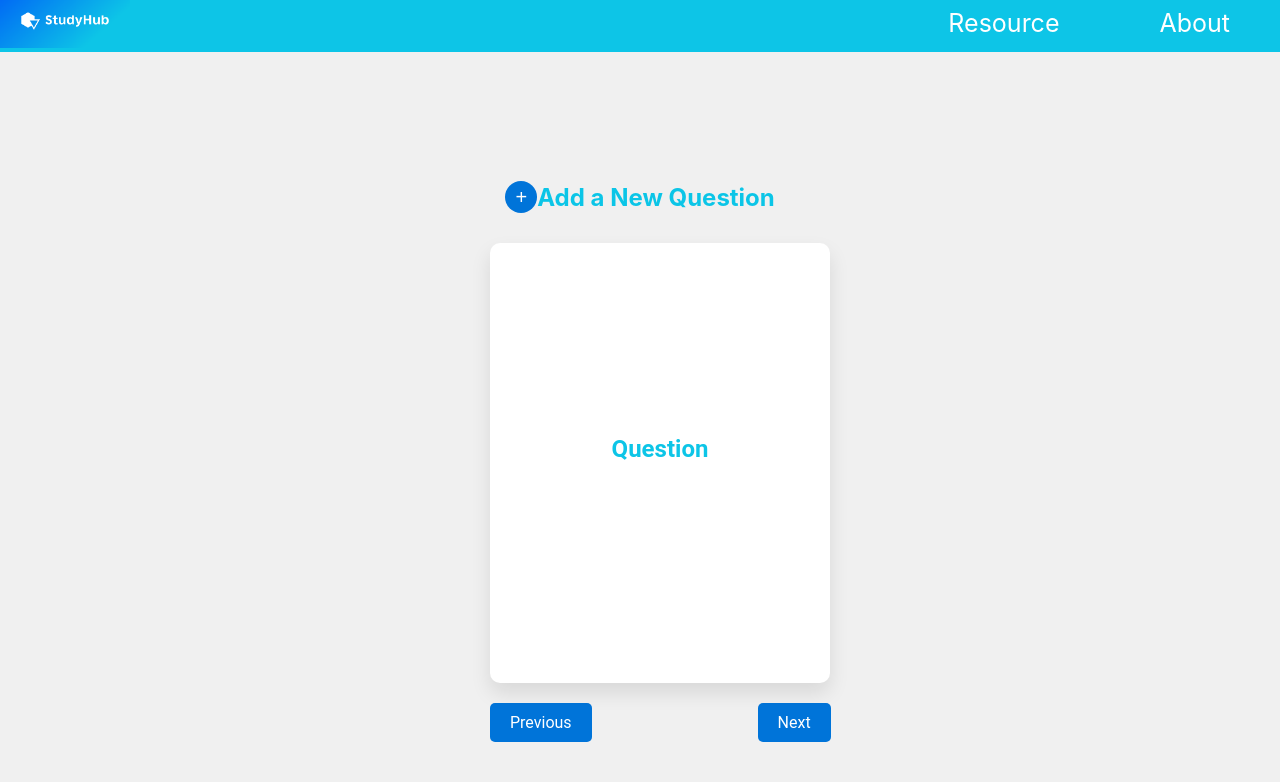
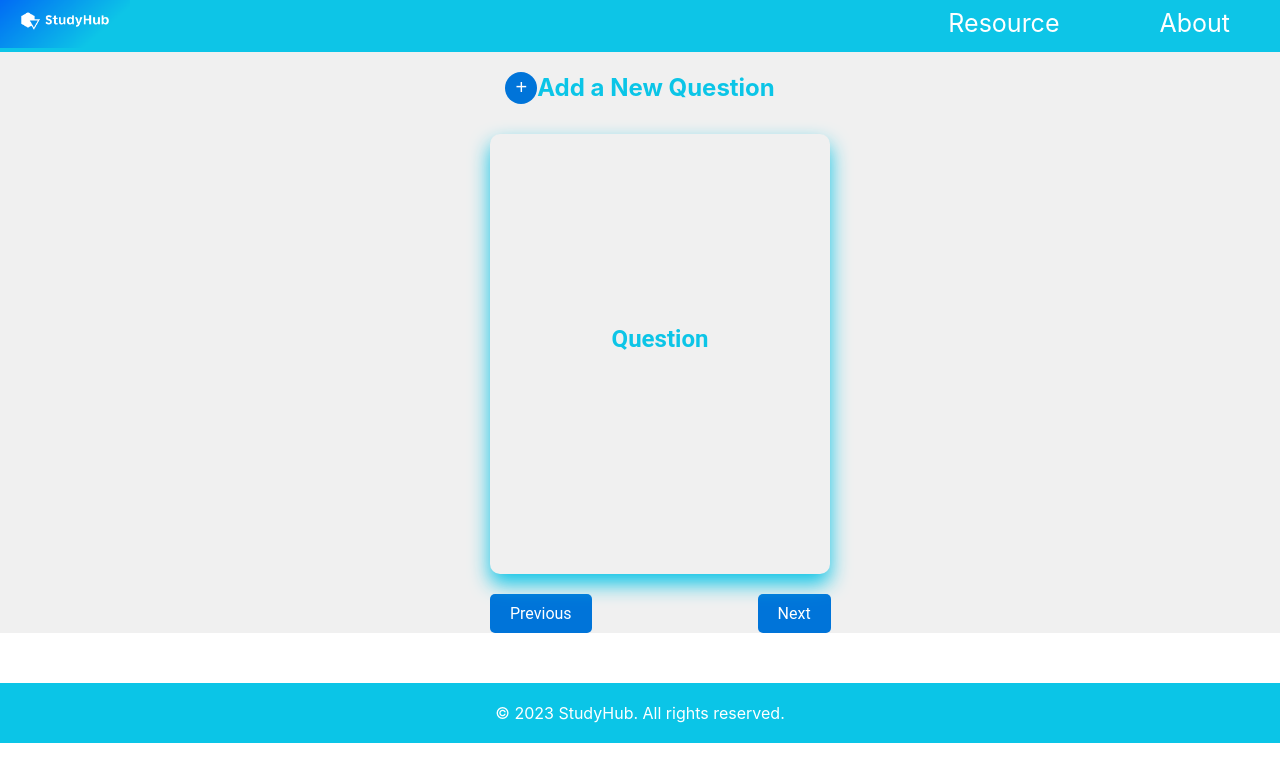
Before and after one commit to AleksBulajic/study-flashcards, a React (Create React App) app: page / in a window 1280 px wide. Shown: the top 782 px of the page. Built offline with nearby package versions, Linux system fonts and the light colour scheme; no server answers; the HTML template or start-up script is replaced by a standard one.

Commit message:
backgroud-color changed

```diff
--- a/src/App.js
+++ b/src/App.js
@@ -3,6 +3,7 @@
 import Home from "./pages/Home/Home";
 import About from "./pages/about/About";
 import Source from "./pages/source/Source";
+import Footer from "./components/Footer/Footer";
 
 function App() {
   return (
@@ -13,6 +14,7 @@
         <Route path="/about" element={<About />} />
         <Route path="/source" element={<Source />} />
       </Routes>
+      <Footer />
     </div>
   );
 }
--- a/src/components/Flashcard/FlashCard.css
+++ b/src/components/Flashcard/FlashCard.css
@@ -12,8 +12,8 @@
 .flashcard {
   width: 100%;
   height: 100%;
-  background-color: #ffffff;
-  box-shadow: 0 10px 20px rgba(0, 0, 0, 0.1);
+  background-color: #f0f0f0;
+  box-shadow: 0 10px 20px rgba(13, 197, 231, 1);
   padding: 20px;
   cursor: pointer;
   transition: transform 0.4s ease-in-out;
--- a/src/components/Footer/Footer.css
+++ b/src/components/Footer/Footer.css
@@ -0,0 +1,28 @@
+/* Footer.css */
+
+.footer {
+    background-color:#0bc5e7 ;
+    color: #fff;
+    padding: 20px 0;
+    text-align: center;
+  }
+
+  .footer-content {
+    max-width: 1200px;
+    margin: 0 auto;
+  }
+
+  .footer p {
+    font-size: 16px;
+    margin: 0;
+  }
+
+  .footer a {
+    color: #0074d9;
+    text-decoration: none;
+    transition: color 0.3s ease-in-out;
+  }
+
+  .footer a:hover {
+    color: #0056b3;
+  }
--- a/src/components/Footer/Footer.jsx
+++ b/src/components/Footer/Footer.jsx
@@ -1,11 +1,14 @@
-import React from 'react'
+import React from 'react';
+import './Footer.css';
 
 function Footer() {
   return (
-    <div>
-
-    </div>
-  )
+    <footer className="footer">
+      <div className="footer-content">
+        <p>&copy; 2023 StudyHub. All rights reserved.</p>
+      </div>
+    </footer>
+  );
 }
 
-export default Footer
+export default Footer;
--- a/src/pages/Home/Home.css
+++ b/src/pages/Home/Home.css
@@ -2,7 +2,7 @@
   display: flex;
   flex-direction: column;
   align-items: center;
-  justify-content: center;
-  height: 100vh;
+  /* justify-content: center; */
+  margin-bottom: 50px;
   background-color: #f0f0f0;
 }
--- a/src/pages/about/About.css
+++ b/src/pages/about/About.css
@@ -9,6 +9,7 @@
   max-width: 800px;
   margin: auto;
   margin-top: 50px;
+  margin-bottom: 50px;
   font-family: Arial, sans-serif;
 }
 
--- a/src/pages/source/Source.css
+++ b/src/pages/source/Source.css
@@ -9,6 +9,7 @@
   max-width: 800px;
   margin: auto;
   margin-top: 50px;
+  margin-bottom: 50px;
   font-family: Arial, sans-serif;
 }
 
```
